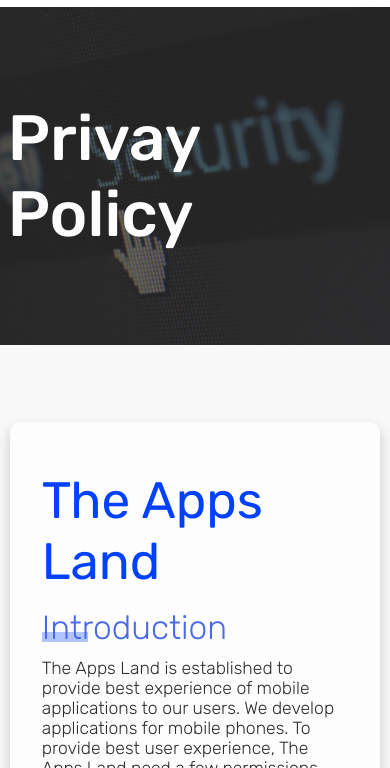
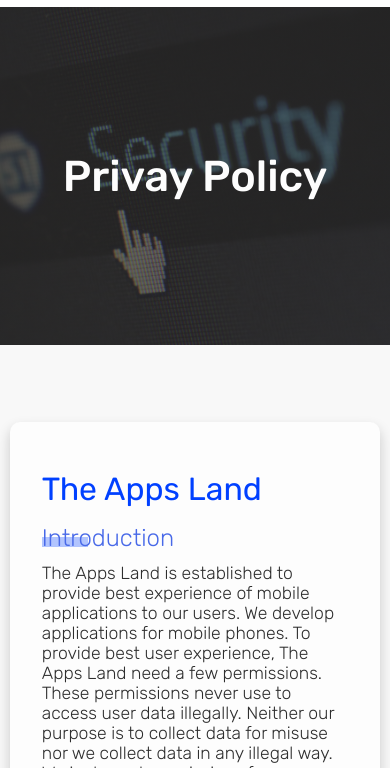
Before and after one commit to Abdullah-webdev/theappsland, a website: page privacy-policy.html in a window 390 px wide. Shown: the part 76-844 px from the top of the page. Drawn offline with nearby package versions, Linux system fonts and the light colour scheme.

Commit message:
fixed headings

```diff
--- a/sass/base/_typography.scss
+++ b/sass/base/_typography.scss
@@ -54,23 +54,40 @@
     letter-spacing: .6px;
 }
 
+
 .heading-1 {
-    font-size: 4rem;
+    font-size: 3.7rem;
     font-weight: 500;
+
+    @media screen and (max-width: 400px) {
+        font-size: 2.7rem;
+    }
 
 }
 
 .heading-2 {
-    font-size: 3.2rem;
+    font-size: 2.9rem;
     font-weight: 400;
+
+    @media screen and (max-width: 400px) {
+        font-size: 2rem;
+    }
 }
 
 .heading-3 {
     font-size: 2.1rem;
     font-weight: 300;
+
+    @media screen and (max-width: 400px) {
+        font-size: 1.5rem;
+    }
 }
 
 .heading-4 {
     font-size: 1.22rem;
     font-weight: 400;
+
+    @media screen and (max-width: 400px) {
+        font-size: 1;
+    }
 }
```
Also changed, not shown: resources/css/style.css.
